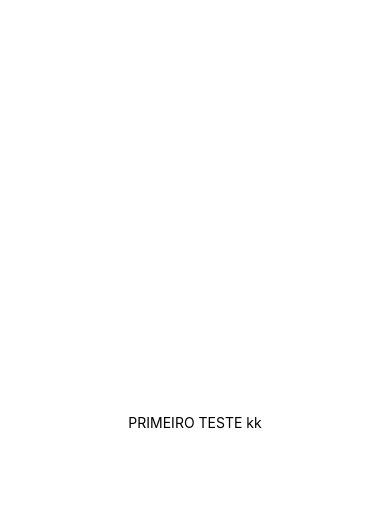
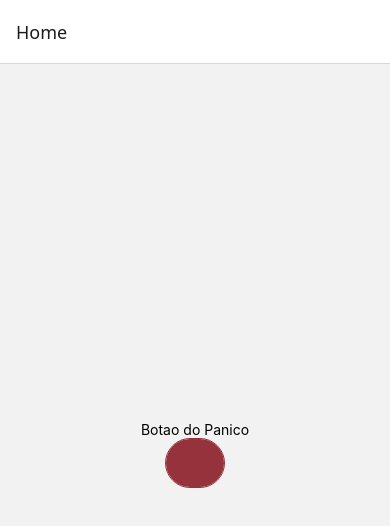
Before and after one commit to Kemeker/Botao_Do_Panico, a React Native app in the folder Panic_Button/: screen /Home in a window 390 px wide. Shown: the top 526 px of the page. Built offline with nearby package versions, Linux system fonts and the light colour scheme.

Commit message:
add components: Button_Panic

```diff
--- a/Panic_Button/App.js
+++ b/Panic_Button/App.js
@@ -1,20 +1,16 @@
-import { StatusBar } from 'expo-status-bar';
-import { StyleSheet, Text, View } from 'react-native';
+import React from 'react';
+import { NavigationContainer } from '@react-navigation/native';
+import { createStackNavigator } from '@react-navigation/stack';
+import HomeScreen from './screens/HomeScreen'; // Certifique-se de que o caminho do arquivo está correto
+
+const Stack = createStackNavigator();
 
 export default function App() {
   return (
-    <View style={styles.container}>
-      <Text>PRIMEIRO TESTE kk</Text>
-      <StatusBar style="auto" />
-    </View>
+    <NavigationContainer>
+      <Stack.Navigator>
+        <Stack.Screen name="Home" component={HomeScreen} />
+      </Stack.Navigator>
+    </NavigationContainer>
   );
 }
-
-const styles = StyleSheet.create({
-  container: {
-    flex: 1,
-    backgroundColor: '#fff',
-    alignItems: 'center',
-    justifyContent: 'center',
-  },
-});
--- a/Panic_Button/screens/HomeScreen.js
+++ b/Panic_Button/screens/HomeScreen.js
@@ -1,19 +1,12 @@
 import React from "react";
-import { View, Text, TouchableOpacity, StyleSheet } from 'react-native';
+import { View, Text, TouchableOpacity, StyleSheet } from "react-native";
+import CustomButton from '../src/components/Button_Panic.js'
 
-function HomeScreen( {navigation}){
+function HomeScreen({ navigation }) {
   return (
-        <View style={StyleSheet.container}>
+    <View style={styles.container}>
       <Text>Botao do Panico</Text>
-            <TouchableOpacity
-            style={Styles.button}
-            onPress={()=> {
-                //Adicionar a logica do botao
-                }}
-                >
-                    <Text style={styles.buttonText}>Pressione Aqui</Text>
-                </TouchableOpacity>
-
+      <CustomButton />
     </View>
   );
 }
@@ -21,17 +14,8 @@ function HomeScreen( {navigation}){
 const styles = StyleSheet.create({
   container: {
     flex: 1,
-      justifyContent: 'center',
-      alignItems: 'center',
-    },
-    button: {
-      marginTop: 20,
-      padding: 10,
-      backgroundColor: 'blue',
-      borderRadius: 5,
-    },
-    buttonText: {
-      color: 'white',
+    justifyContent: "center",
+    alignItems: "center",
   },
 });
 
--- /dev/null
+++ b/Panic_Button/src/components/Button_Panic.js
@@ -0,0 +1,56 @@
+import React from 'react';
+import { View, Text, TouchableOpacity, StyleSheet } from 'react-native';
+
+function CustomButton() {
+  return (
+    <TouchableOpacity style={styles.button}>
+      <View style={styles.back}></View>
+      <View style={styles.front}>
+
+      </View>
+    </TouchableOpacity>
+  );
+}
+
+const styles = StyleSheet.create({
+  button: {
+    width: 60,
+    height: 50,
+    borderRadius: 100,
+    position: 'relative',
+    backgroundColor: 'transparent', // Ajuste a cor de fundo aqui
+    borderWidth: 1, // Ajuste a largura da borda aqui
+    borderColor: 'rgb(150, 50, 60)', // Ajuste a cor da borda aqui
+  },
+  back: {
+    backgroundColor: 'rgb(150, 50, 60)', // Cor de fundo do "back" do botão
+    borderRadius: 100,
+    position: 'absolute',
+    left: 0,
+    top: 0,
+    width: '100%',
+    height: '100%',
+  },
+  front: {
+    backgroundColor: 'transparent', // Cor de fundo do "front" do botão
+    borderRadius: 100,
+    position: 'absolute',
+    left: 0,
+    top: 0,
+    width: '100%',
+    height: '100%',
+    display: 'flex',
+    justifyContent: 'center',
+    alignItems: 'center',
+    fontSize: 12, // Ajuste o tamanho da fonte aqui
+    fontWeight: '600',
+    fontFamily: 'inherit',
+    color: 'rgb(150, 50, 60)', // Cor do texto
+    transform: [{ translateY: -15 }],
+  },
+  buttonText: {
+    color: 'white', // Cor do texto
+  },
+});
+
+export default CustomButton;
```
Lines whose indentation alone changed are shown as unchanged.
